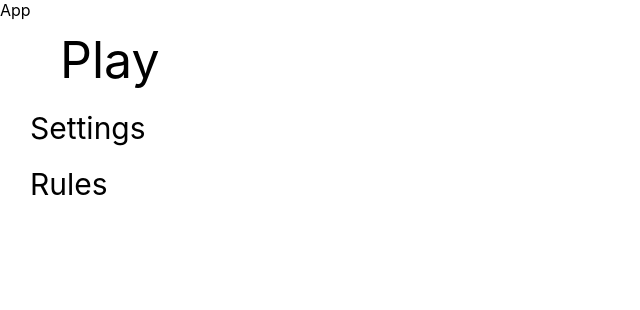
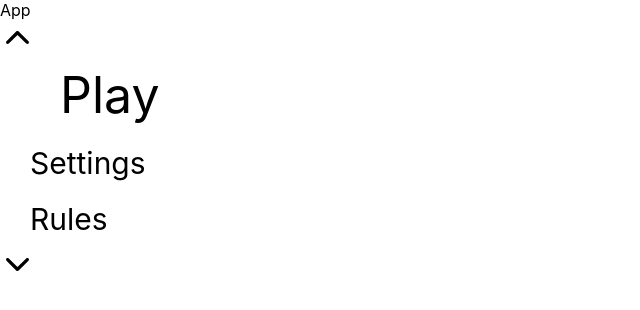
Before and after one commit to burakmey/amiral-batti, a React (Create React App) app: page / in a window 1280 px wide. Shown: the top 310 px of the page, without its empty margins (0-640 px from the left). Built offline with nearby package versions, Linux system fonts and the light colour scheme.

Commit message:
Arrow added.

```diff
--- a/package.json
+++ b/package.json
@@ -8,6 +8,7 @@
     "@testing-library/user-event": "^13.5.0",
     "react": "^18.2.0",
     "react-dom": "^18.2.0",
+    "react-icons": "^4.11.0",
     "react-scripts": "5.0.1",
     "web-vitals": "^2.1.4"
   },
--- a/src/App.js
+++ b/src/App.js
@@ -1,4 +1,6 @@
 import Button from "./components/Button/Button";
+import Arrow from "./components/Arrow/Arrow";
+import { IoIosArrowUp, IoIosArrowDown } from "react-icons/io";
 import "./App.css";
 
 function App() {
@@ -6,9 +8,15 @@ function App() {
     <div className="App">
       App
       <div>
+        <Arrow className={"arrow-primary"}>
+          <IoIosArrowUp />
+        </Arrow>
         <Button name={"Play"} className={"main-button"} />
         <Button name={"Settings"} className={"sub-button"} />
         <Button name={"Rules"} className={"sub-button"} />
+        <Arrow className={"arrow-primary"}>
+          <IoIosArrowDown />
+        </Arrow>
       </div>
     </div>
   );
--- /dev/null
+++ b/src/components/Arrow/Arrow.css
@@ -0,0 +1,19 @@
+.arrow {
+  display: flex;
+  align-items: center;
+  cursor: pointer;
+  width: fit-content;
+  transition: 0.5s;
+}
+.arrow-primary {
+  font-size: 35px;
+  border-radius: 15px;
+}
+.arrow-secondary {
+  font-size: 20px;
+  border-radius: 10px;
+}
+.arrow-on-mouse {
+  background-color: royalblue;
+  transition: 0.5s;
+}
--- /dev/null
+++ b/src/components/Arrow/Arrow.js
@@ -0,0 +1,28 @@
+import { useState, memo } from "react";
+import "./Arrow.css";
+import "../styles.css";
+
+function Arrow(props) {
+  console.log("Arrow rendered!");
+
+  const [className, setClassName] = useState(`arrow ${props.className}`);
+
+  const updateStyle = (isOnMouse) => {
+    setClassName(
+      `arrow ${props.className} ${isOnMouse ? "arrow-on-mouse" : ""}`
+    );
+  };
+
+  return (
+    <div
+      className={className}
+      onMouseEnter={() => updateStyle(true)}
+      onMouseLeave={() => updateStyle(false)}
+      onClick={() => console.log("onClick")}
+    >
+      {props.children}
+    </div>
+  );
+}
+
+export default memo(Arrow);
```
Also changed, not shown: 1 other file (tests, documents, lock files or other folders).
